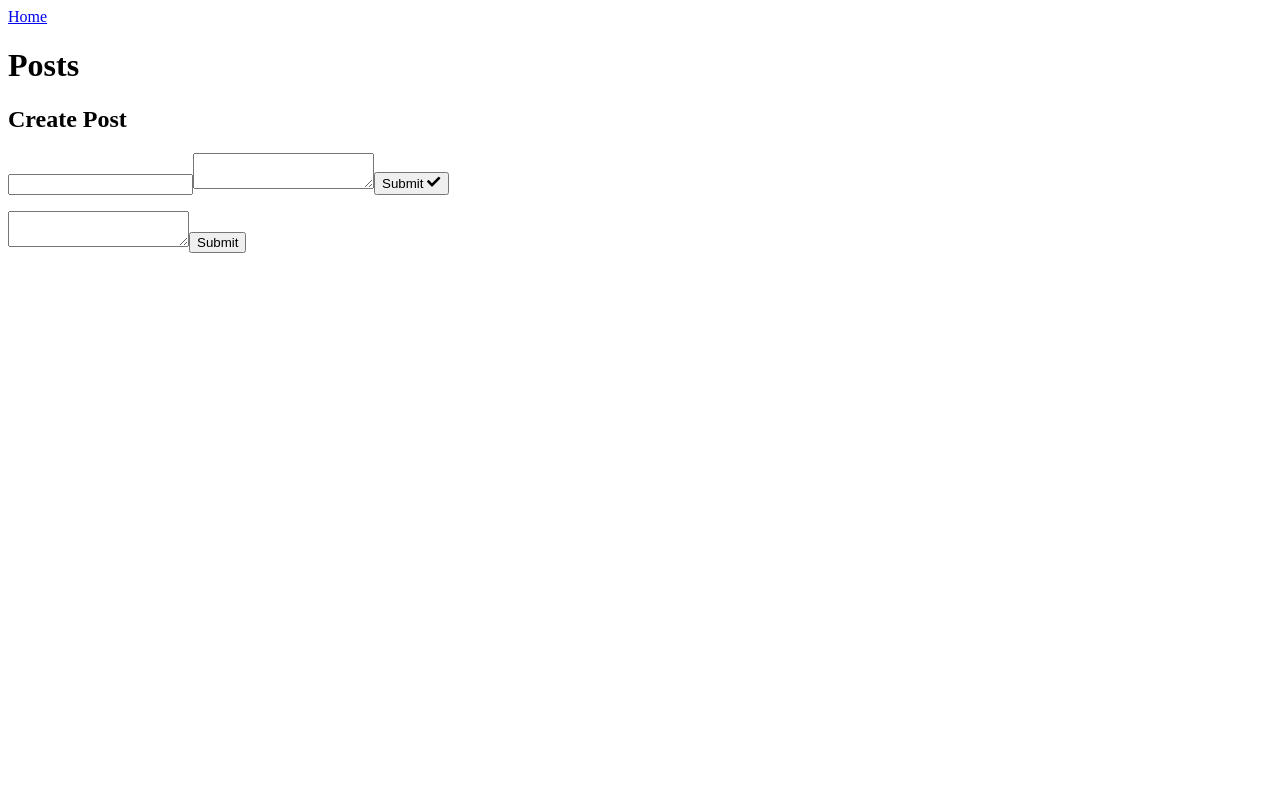
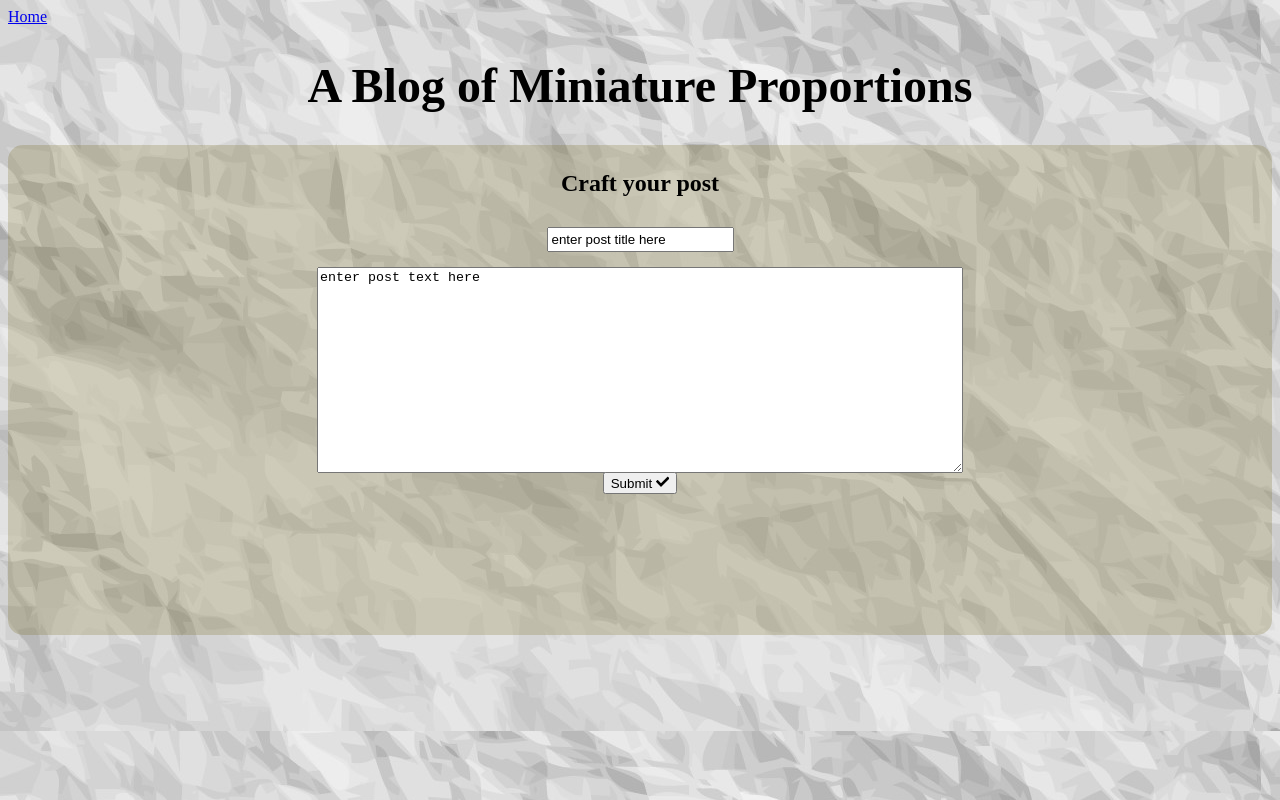
Before and after one commit to CheriPortman/redux-react, a React app: page / in a window 1280 px wide. Built offline with nearby package versions, Linux system fonts and the light colour scheme.

Commit message:
styling and code clean up

```diff
--- a/src/components/App.js
+++ b/src/components/App.js
@@ -1,6 +1,6 @@
 import React from 'react';
 import { BrowserRouter as Router, Switch, Route, Link } from 'react-router-dom';
-// import PostById from '../containers/posts/PostById';
+import PostById from '../containers/posts/PostById';
 import Home from './Home';
 
 //here just for seeing as things are getting connected
@@ -15,11 +15,9 @@ export default function App() {
     <Router>
       <Link to="/">Home</Link>
       <Switch>
+        <Route path="/posts/:id" component={PostById} />
         <Route path="/" component={Home} />
-        {/* <AllPosts />
-          <CreatePost /> */}
       </Switch>
     </Router>
-
   );
 }
--- /dev/null
+++ b/src/components/Home.css
@@ -0,0 +1,34 @@
+html {
+  background-image: url("../../assets/crumpledpaper.jpg");
+}
+
+.headline {
+  text-align: center;
+  font-size: 3em;
+}
+
+.CreatePost {
+  text-align: center;
+  height: 60vh;
+  padding: 5px;
+  background-color: rgba(117, 100, 26, 0.226);
+  border-radius: 15px;
+}
+
+.PostForm {
+  height: 30vh;
+}
+
+input {
+  padding: 3px;
+  margin: 5px;
+  margin-top: 10px;
+}
+
+ul {
+  font-size: 18px;
+}
+
+li {
+  list-style: none;
+}
--- a/src/components/Home.js
+++ b/src/components/Home.js
@@ -1,21 +1,19 @@
 import React from 'react';
 import CreatePost from '../containers/posts/CreatePost';
 import AllPosts from '../containers/posts/AllPosts';
-
-import CommentForm from '../components/comments/CommentForm';
+import styles from './Home.css';
 
 export default function Home() {
   return (
     <>
-      <h1>Posts</h1>
-      <section>
-        <h2>Create Post</h2>
+      <h1 className={styles.headline}>A Blog of Miniature Proportions</h1>
+      <section className={styles.CreatePost}>
+        <h2>Craft your post</h2>
         <CreatePost />
       </section>
       <section>
         <AllPosts />
       </section>
-      <CommentForm />
     </>
   );
 }
--- a/src/components/comments/CommentForm.js
+++ b/src/components/comments/CommentForm.js
@@ -7,7 +7,7 @@ export default class CommentForm extends PureComponent {
   }
 
   state = {
-    comment: ''
+    comment: 'enter comment here!'
   }
 
   handleSubmit = event => {
@@ -19,15 +19,16 @@ export default class CommentForm extends PureComponent {
   }
 
   updateComment = ({ target }) => {
-    console.log('comment target', target);
     this.setState({ comment: target.value });
   }
 
   render() {
     const { comment } = this.state;
+    const textareaStyle = { width: '50vw', height: '25vh' };
     return (
       <form onSubmit={this.handleSubmit}>
-        <textarea value={comment} onChange={this.updateComment}></textarea>
+        <textarea style={textareaStyle} value={comment} onChange={this.updateComment}></textarea>
+        <br />
         <button>Submit</button>
       </form>
     );
--- a/src/components/posts/PostDetail.js
+++ b/src/components/posts/PostDetail.js
@@ -1,6 +1,6 @@
 import React from 'react';
 import PropTypes from 'prop-types';
-import CommentsByPostId from '../../container/comments/CommentsByPostId';
+import CommentsByPostId from '../../containers/comments/CommentsByPostId';
 import CreateComment from '../../containers/comments/CreateComment';
 
 function PostDetail({ post }) {
@@ -8,8 +8,10 @@ function PostDetail({ post }) {
     <p key={i}>{p}</p>
   ));
 
+  const sectionStyle = { textAlign: 'center', fontSize: '24px' };
+
   return (
-    <section>
+    <section style={sectionStyle}>
       <h1>{post.title}</h1>
       {paras}
       <CommentsByPostId postId={post.id} />
--- a/src/components/posts/PostForm.js
+++ b/src/components/posts/PostForm.js
@@ -1,6 +1,7 @@
 import React, { PureComponent } from 'react';
 import PropTypes from 'prop-types';
 import { FaCheck } from 'react-icons/fa';
+import styles from '../../components/Home.css';
 
 export default class PostForm extends PureComponent {
   //static proptypes typically hint at connect
@@ -9,8 +10,8 @@ export default class PostForm extends PureComponent {
   }
 
   state = {
-    title: '',
-    body: ''
+    title: 'enter post title here',
+    body: 'enter post text here'
   }
 
   handleSubmit = event => {
@@ -22,16 +23,20 @@ export default class PostForm extends PureComponent {
   }
 
   handleChange = ({ target }) => {
-    console.log('target', target);
     this.setState({ [target.name]: target.value });
   }
 
   render() {
     const { title, body } = this.state;
+    const textareaStyle = { width: '50vw', height: '25vh', margin: '10px', marginBottom: '-5px', marginTop: '10px' };
+
+
     return (
-      <form onSubmit={this.handleSubmit}>
+      <form className={styles.PostForm} onSubmit={this.handleSubmit}>
         <input name="title" value={title} onChange={this.handleChange} />
-        <textarea name="body" value={body} onChange={this.handleChange}></textarea>
+        <br />
+        <textarea style={textareaStyle} name="body" value={body} onChange={this.handleChange}></textarea>
+        <br />
         <button>Submit <FaCheck /></button>
       </form>
     );
--- a/src/components/posts/Posts.js
+++ b/src/components/posts/Posts.js
@@ -3,7 +3,6 @@ import PropTypes from 'prop-types';
 import Post from './Post';
 
 function Posts({ posts, deletePost }) {
-  console.log('posts', posts);
   const postList = posts.map(post => (
     <li key={post.id}>
       <Post deletePost={deletePost} post={post} />
--- a/src/containers/comments/CommentsByPostId.js
+++ b/src/containers/comments/CommentsByPostId.js
@@ -9,7 +9,7 @@ const mapStateToProps = (state, { postId }) => ({
 
 const mapDispatchToProps = (dispatch, { postId }) => ({
   deleteComment(commentId) {
-    dispatchEvent(deleteComment(postId, commentId));
+    dispatch(deleteComment(postId, commentId));
   }
 });
 
--- a/src/reducers/index.js
+++ b/src/reducers/index.js
@@ -1,8 +1,8 @@
 import { combineReducers } from 'redux';
 import posts from './postReducer';
-import comment from './commentReducer';
+import comments from './commentReducer';
 
 export default combineReducers({
   posts,
-  comment
+  comments
 });
```
Also changed, not shown: assets/crumpledpaper.jpg (added).
